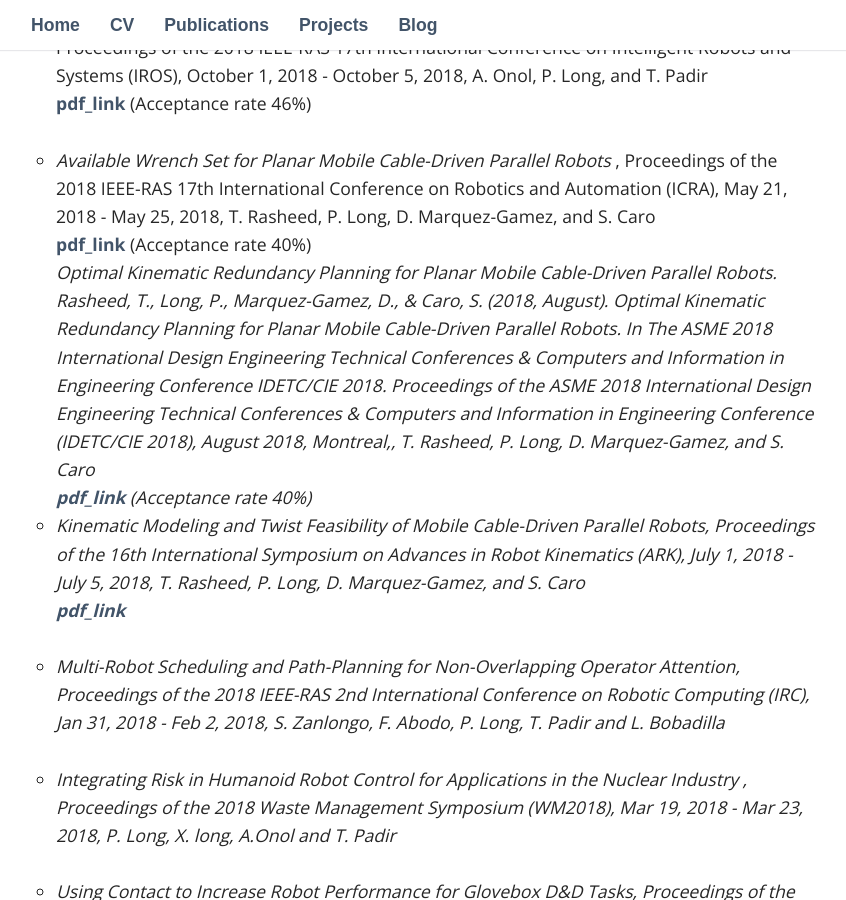
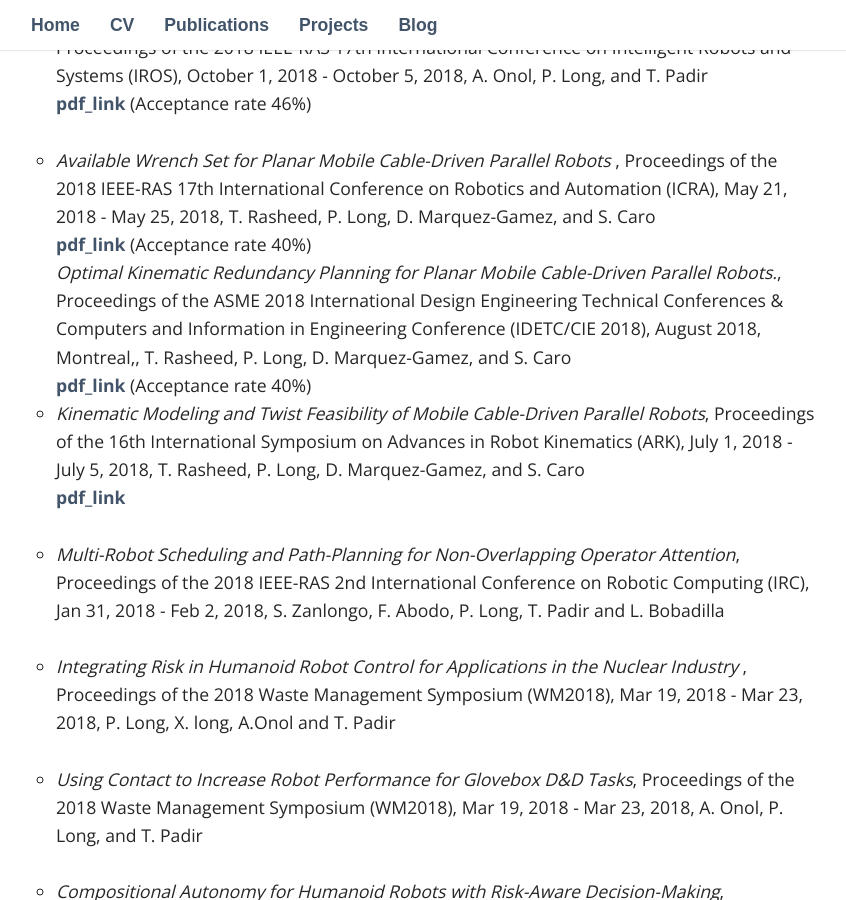
Before and after one commit to philip-long/philip-long.github.io, a Jekyll site: the page built from publications/index.html, in a window 1280 px wide and 900 px high, scrolled down 954 px. Shown: the whole window, without its empty margins (224-1070 px from the left). Built offline with Jekyll 4.4.1, drawn with Linux system fonts in a browser that asks for light colours; nearby versions of some CDN libraries; some web fonts are replaced; library files that are not in the unit come from our copies.

Commit message:
Update index.html

```diff
--- a/publications/index.html
+++ b/publications/index.html
@@ -71,7 +71,7 @@ title: Publications
 
     </li>
 
-  <i>Optimal Kinematic Redundancy Planning for Planar Mobile Cable-Driven Parallel Robots. Rasheed, T., Long, P., Marquez-Gamez, D., & Caro, S. (2018, August). Optimal Kinematic Redundancy Planning for Planar Mobile Cable-Driven Parallel Robots. In The ASME 2018 International Design Engineering Technical Conferences & Computers and Information in Engineering Conference IDETC/CIE 2018.
+  <i>Optimal Kinematic Redundancy Planning for Planar Mobile Cable-Driven Parallel Robots.</i>,
    Proceedings of the ASME 2018 International Design Engineering Technical Conferences & Computers and Information in Engineering Conference (IDETC/CIE 2018),
     August 2018, Montreal,, T. Rasheed, P. Long, D. Marquez-Gamez, and S. Caro<br>
      <a href=" https://hal.archives-ouvertes.fr/hal-01863727/document"> pdf_link</a> (Acceptance rate 40%)
```
